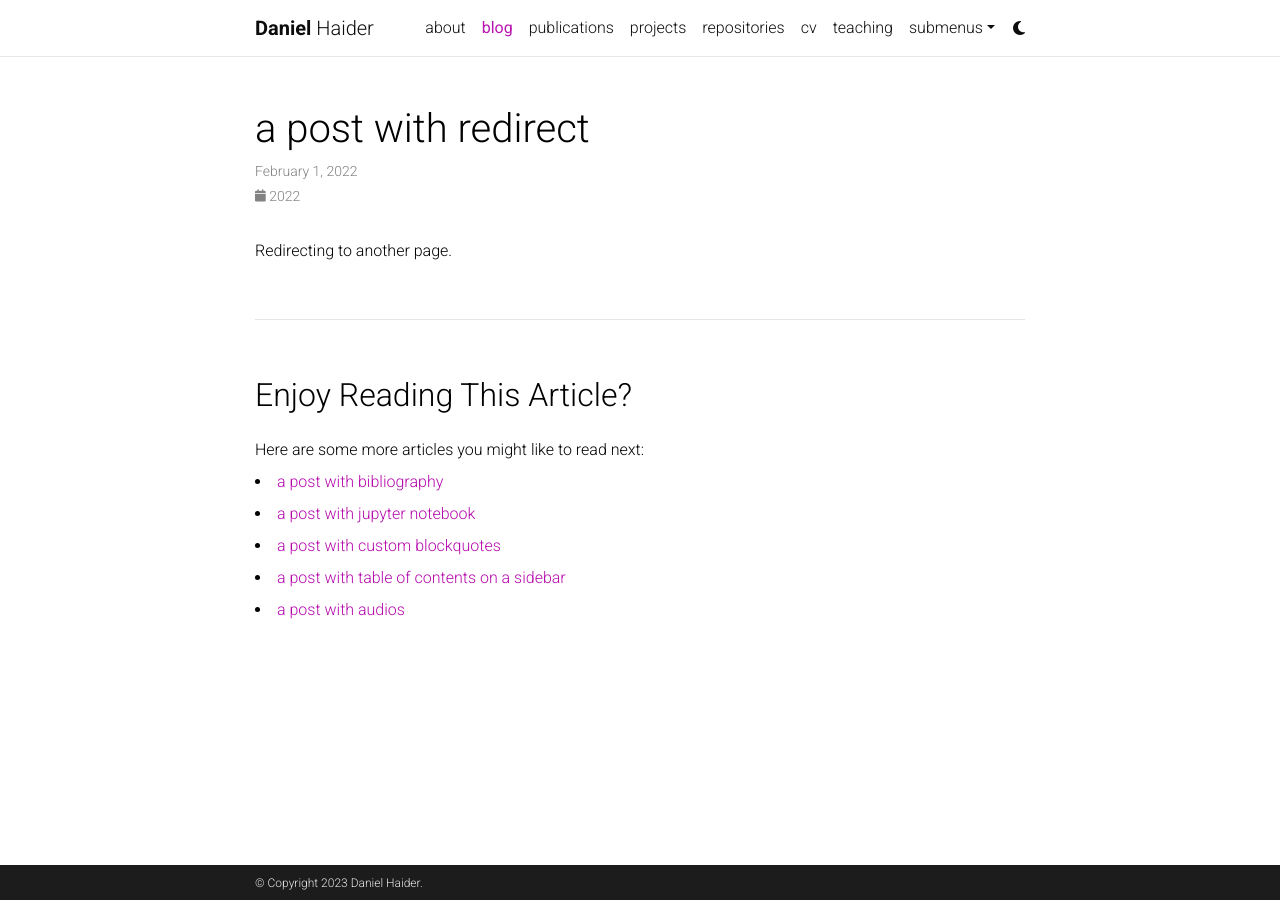
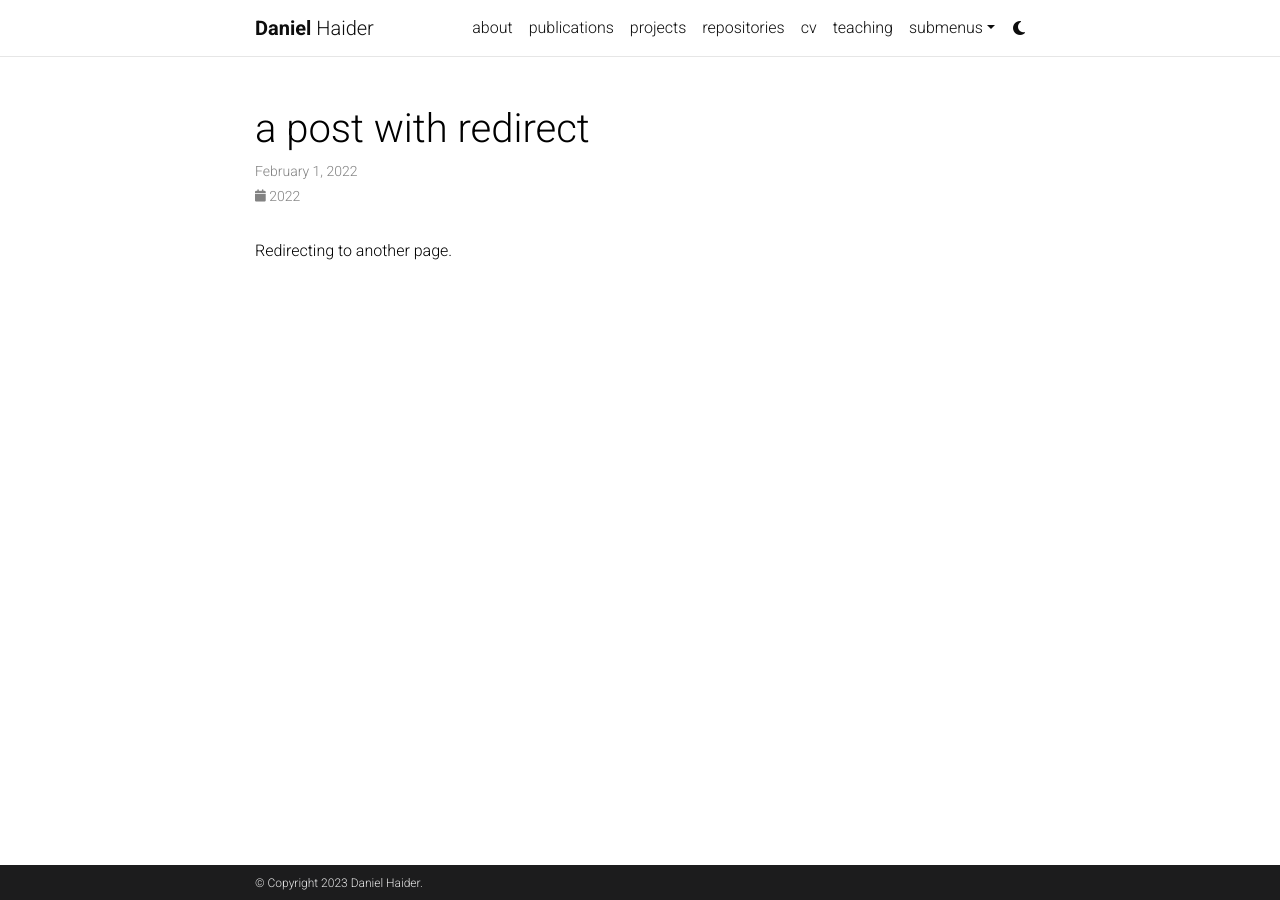
Before and after one commit to danedane-haider/danedane-haider.github.io, a Jekyll site: the page built from _posts/2022-02-01-redirect.md, in a window 1280 px wide. Built offline with Jekyll 4.4.1, drawn with Linux system fonts in a browser that asks for light colours; comment, search, counter and statistics services are not loaded; a style sheet for code colours, icons or effects is not loaded.

Commit message:
removed blog

```diff
--- a/_config.yml
+++ b/_config.yml
@@ -120,17 +120,17 @@ bing_site_verification:  # out your bing-site-verification ID (Bing Webmaster)
 # Blog
 # -----------------------------------------------------------------------------
 
-blog_name: al-folio # blog_name will be displayed in your blog page
-blog_nav_title: blog # your blog must have a title for it to be displayed in the nav bar
-blog_description: a simple whitespace theme for academics
-permalink: /blog/:year/:title/
+blog_name: #portfolio # blog_name will be displayed in your blog page
+blog_nav_title: #blog # your blog must have a title for it to be displayed in the nav bar
+blog_description: #a simple whitespace theme for academics
+permalink: #/blog/:year/:title/
 
 # Pagination
 pagination:
-  enabled: true
+  enabled: false
 
 related_blog_posts:
-  enabled: true
+  enabled: false
   max_related: 5
 
 # Giscus comments (RECOMMENDED)
```
